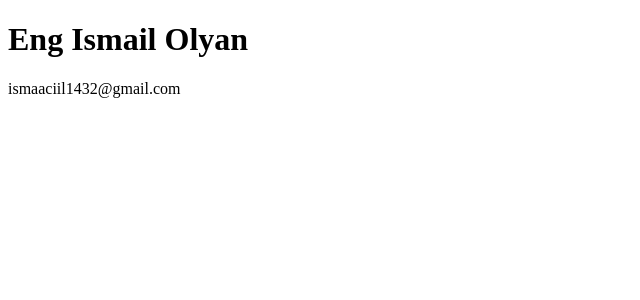
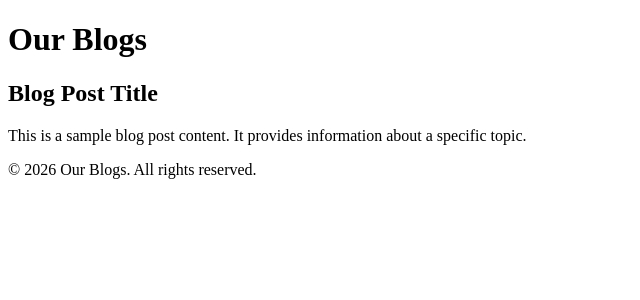
Before and after one commit to IsmailOlyan/06-REACT-EXERCISE-FILES, a React (Vite) app: page / in a window 1280 px wide. Shown: the top 300 px of the page, without its empty margins (0-640 px from the left). Built offline with nearby package versions, Linux system fonts and the light colour scheme.

Commit message:
worked files

```diff
--- a/src/App.jsx
+++ b/src/App.jsx
@@ -1,9 +1,14 @@
 // import UserCard from "./UserCard";
-import UserCard from './components/Exercise-01/UserCard';
+// import UserCard from './components/Exercise-01/UserCard';
+// import Layout from './Layout'
+ import Blog from './components/Exercise-02/Blog';
+
 function App(){
   return (
     <>
-      < UserCard/>
+      {/* < UserCard/> */}
+      {/* <Layout /> */}
+      <Blog />
     </>
   )
 }
--- /dev/null
+++ b/src/Components/Exercise-02/Blog.jsx
@@ -0,0 +1,28 @@
+const Header = () => {
+  return <h1>Our Blogs</h1>;
+}
+
+const Footer = () => {
+  return <footer>&copy; 2026 Our Blogs. All rights reserved.</footer>;
+};
+
+const Post = () => {
+  return (
+    <div>
+        <h2>Blog Post Title</h2>
+        <p>This is a sample blog post content. It provides information about a specific topic.</p>
+    </div>
+    )};
+
+const Blog =() => {
+    return (
+        <div>
+            <Header />
+            <main>
+            < Post />
+            </main>
+            <Footer />
+        </div>
+    )
+}
+export default Blog;
--- /dev/null
+++ b/src/Layout.jsx
@@ -0,0 +1,25 @@
+const Header =() => {
+    return <h1>i love you</h1>
+}
+
+
+const Footer = () => {
+    return <h1>hani</h1>
+}
+
+const WhyChooseUs = ()=>{
+    return <p>because you treated my Heart</p>
+}
+
+const Layout =() => {
+    return (
+        <div>
+            <Header />
+            <main>
+            < WhyChooseUs />
+            </main>
+            <Footer />
+        </div>
+    )
+}
+export default Layout;
```
